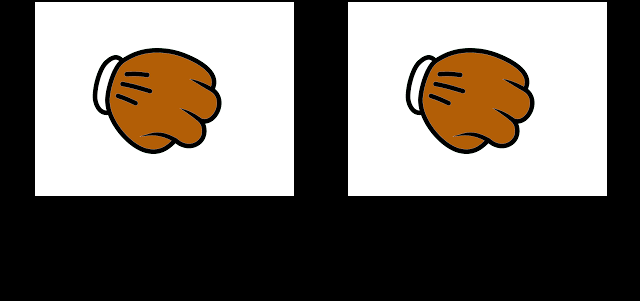
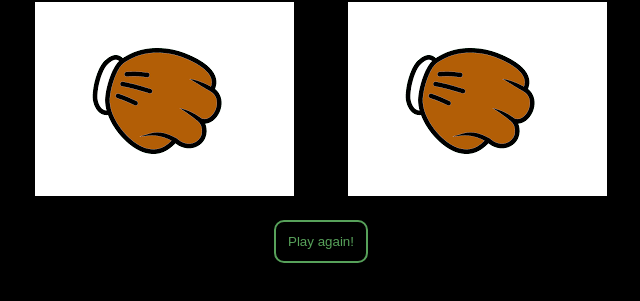
Before and after one commit to BadrAlioui/Rock-Paper-Scissors, a plain HTML site: page index.html in a window 1280 px wide. Shown: the part 265-566 px from the top of the page, without its empty margins (319-959 px from the left). Drawn offline with Linux system fonts and the light colour scheme.

Commit message:
Add button to play again

```diff
--- a/index.html
+++ b/index.html
@@ -20,6 +20,8 @@
                 <p>Player 2</p>
                 <img src="./dice3.png" />
             </div>
+            <br />
+            <button>Play again!</button>
         </div>
         <script src="index.js"></script>
     </body>
--- a/index.js
+++ b/index.js
@@ -30,4 +30,4 @@ function refaire() {
 
 refaire();
 
-h1.addEventListener('click', refaire);
+document.querySelector('button').addEventListener('click', refaire);
--- a/style.css
+++ b/style.css
@@ -22,6 +22,15 @@ h1 {
     font-family: 'Lobster', cursive;
 }
 
+button {
+    margin-top: 20px;
+    padding: 0.75rem;
+    border: 2px solid #57a15a;
+    border-radius: 10px;
+    color: #57a15a;
+    background-color: transparent;
+}
+
 .container {
     text-align: center;
     width: 70%;
```
